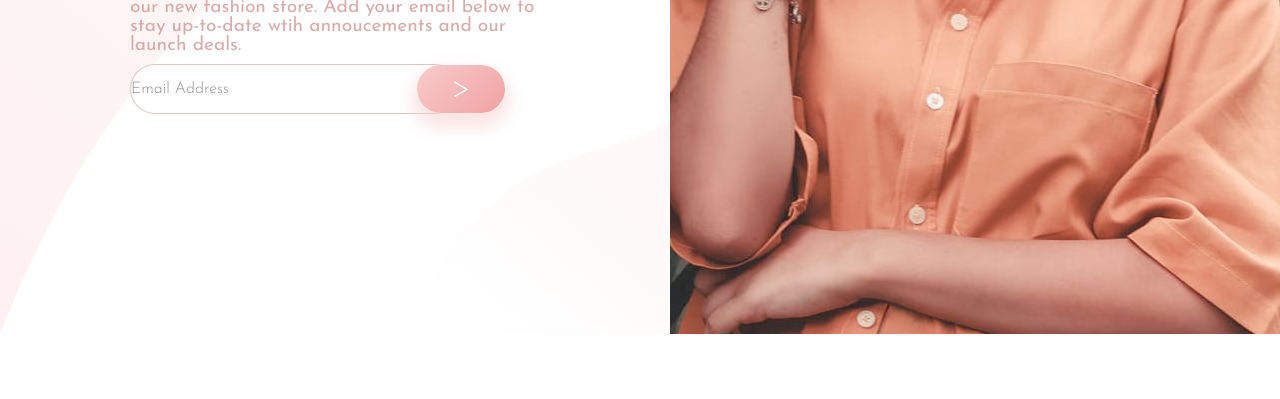
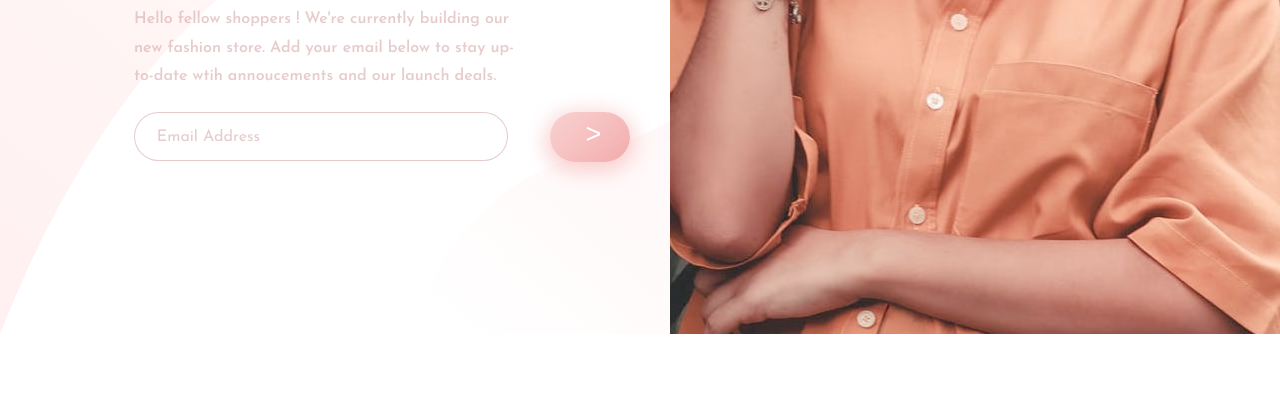
Before and after one commit to steph29/challenge2, a plain HTML site: page index.html in a window 1280 px wide. Shown: the part 466-865 px from the top of the page. After the commit the page ends 800 px from the top, so only its background shows below. Drawn offline with Linux system fonts and the light colour scheme.

Commit message:
fin de travail CSS/html

```diff
--- a/css/style.css
+++ b/css/style.css
@@ -1,103 +1,166 @@
 body {
   width: 100%;
   height: 100%;
-  background-image: url(../images/bg-pattern-desktop.svg);
-  background-clip: border-box;
-  background-repeat: no-repeat;
   margin: 0%;
   padding: 0%;
+  background-image: url(../images/bg-pattern-desktop.svg);
+  background-clip: content-box;
+  background-repeat: no-repeat;
   font-family: "Josefin Sans", sans-serif;
-  font-size: 16px;
+  font-weight: 300;
   display: grid;
-  grid-template-columns: 3fr 1fr;
-  grid-template-areas: "texte photo";
-}
-.wrapper {
-  grid-area: texte;
-  opacity: 0.8;
-  display: grid;
-  grid-template-rows: 0.1fr 0.3fr 1fr;
+  grid-template-columns: 1fr;
+  grid-template-rows: 0.3fr 0.7fr 2fr;
   grid-template-areas:
     "logo"
-    "."
-    "textWereComing";
-  margin: 110px;
-  padding: 20px;
-  position: relative;
-  bottom: 50px;
+    "photo"
+    "texte";
 }
-.were,
-.coming {
-  font-size: 5rem;
+
+.logo {
+  grid-area: logo;
+  align-self: center;
+  margin-left: 10%;
+}
+.mobileImage {
+  grid-area: photo;
+  display: block;
+}
+.desktopImage {
+  display: none;
+}
+.container {
+  /* grid-area: texte; */
+  grid-row-start: 3;
+  grid-row-end: 4;
+  display: grid;
+  grid-template-rows: repeat(4, 1fr);
+  opacity: 0.7;
 }
 .were {
-  grid-area: were;
-  font-weight: 200;
-  color: hsl(0, 36%, 70%);
-}
-.logo {
-  grid-area: logo;
+  grid-row-start: 1;
+  grid-row-end: 2;
+  justify-self: center;
+  font-weight: 300;
+  align-self: end;
+  font-size: 4rem;
+  color: hsla(0, 36%, 70%, 0.7);
 }
 .coming {
-  color: black;
-}
-.container {
-  grid-area: textWereComing;
-  display: grid;
-  grid-template-rows: 0.8fr 0.5fr 0.5fr 0.4fr;
-  grid-template-areas:
-    "were"
-    "coming"
-    "para"
-    "input";
-  justify-content: center;
-  align-items: center;
-  font-size: 1.2rem;
-  color: hsl(0, 36%, 70%);
+  grid-row-start: 2;
+  grid-row-end: 3;
+  justify-self: center;
+  text-align: center;
+  font-size: 4rem;
+  font-weight: 400;
+  letter-spacing: 0.5rem;
 }
 p {
-  margin: 0px;
+  grid-row-start: 3;
+  grid-row-end: 4;
+  justify-self: center;
+  text-align: center;
+  font-size: 0.9rem;
+  color: hsla(0, 36%, 70%, 0.7);
+  margin-left: 10%;
+  margin-right: 10%;
+  font-weight: 600;
+  line-height: 1.5rem;
 }
-.aside {
-  grid-area: photo;
+.form {
+  grid-row-start: 4;
+  grid-row-end: 5;
+}
+input::placeholder {
+  font-size: 1rem;
+  color: hsla(0, 36%, 70%, 0.7);
+  font-family: "Josefin Sans", sans-serif;
 }
 input {
-  grid-area: input;
+  width: 75%;
+  justify-self: center;
+  margin-left: 30px;
   position: relative;
-  width: 80%;
-  height: 3rem;
+  height: 40px;
   border-radius: 30px;
-  padding: 0px;
   border: 1px solid hsla(0, 36%, 70%, 0.7);
-}
-input::placeholder {
-  font-family: "Josefin Sans", sans-serif;
-  font-weight: 200;
-  font-size: 1rem;
-}
-.send:hover {
-  cursor: pointer;
-  background-color: linear-gradient(135, hsl(0, 80%, 86%), hsl(0, 74%, 74%));
+  padding-left: 5%;
 }
 .send {
-  left: 70%;
-  font-family: "Josefin Sans", sans-serif;
-  font-size: 2rem;
-  font-weight: 200;
-  height: 3rem;
-  color: #fff;
-  width: 5.5rem;
-  border-radius: 30px;
+  position: absolute;
+  left: 250px;
+  width: 3.9rem;
+  height: 45px;
   border: none;
   background: linear-gradient(135deg, hsl(0, 80%, 86%), hsl(0, 74%, 74%));
-  box-shadow: 0px 10px 15px 5px hsla(0, 80%, 86%, 0.5);
+  box-shadow: 0px 5px 20px 5px hsl(0, 80%, 86%);
+  color: #fff;
+  font-weight: 300;
 }
-@media screen and (max-width: 375px) {
+
+@media screen and (min-width: 376px) {
   body {
-    grid-template-columns: 1fr;
-    grid-template-rows: 1fr;
-    grid-template-areas:
-      "photo"
-      "texte";
+    display: grid;
+    grid-template-columns: 2fr 1fr;
+    grid-template-rows: 200px 500px;
+  }
+  .desktopImage {
+    grid-column-start: 2;
+    grid-column-end: 3;
+    grid-row-start: 1;
+    grid-row-end: 3;
+    display: block;
+  }
+  .mobileImage {
+    display: none;
+  }
+  .logo {
+    align-self: center;
+    padding-left: 10%;
+  }
+  .container {
+    grid-column-start: 1;
+    grid-column-end: 2;
+    grid-row-start: 2;
+    grid-row-end: 3;
+    align-self: center;
+    padding: 0% 20%;
+  }
+  .were {
+    font-size: 4rem;
+    color: hsl(0, 36%, 70%);
+    font-weight: 200;
+    justify-self: start;
+    letter-spacing: 1.6rem;
+  }
+  .coming {
+    font-weight: 600;
+    justify-self: start;
+    align-self: center;
+    letter-spacing: 1.6rem;
+    text-align: start;
+  }
+  p {
+    text-align: left;
+    justify-self: start;
+    align-self: center;
+    font-size: 1rem;
+    margin-left: 0%;
+    line-height: 1.8rem;
+  }
+  input {
+    width: 80%;
+    position: relative;
+    margin-left: 0%;
+    height: 45px;
+  }
+  .send {
+    position: absolute;
+    padding-bottom: 0.5%;
+    left: 550px;
+    padding-left: 1%;
+    font-size: 1.7rem;
+    width: 5rem;
+    height: 50px;
   }
 }
--- a/index.html
+++ b/index.html
@@ -6,30 +6,36 @@
     <link rel="stylesheet" href="css/style.css" />
     <link rel="stylesheet" href="js/script.js" />
     <link rel="icon" type="image/fav.ico" href="images/fav.ico" />
-    <link href="https://fonts.googleapis.com/css2?family=Josefin+Sans:wght@300;400;600&display=swap" rel="stylesheet">
-    <img s alt="" />
+    <link
+      href="https://fonts.googleapis.com/css2?family=Josefin+Sans:wght@300;400;600&display=swap"
+      rel="stylesheet"
+    />
     <title>Challenge2</title>
   </head>
   <body>
-    <div class="wrapper">
-        <img src="images/logo.svg" alt="logo" class="logo"/>
-        <div class="container">
-        <div class="were">WE'RE</div>
-        <div class="coming">COMING  SOON</div>
-        <p>
-          Hello fellow shoppers ! We're currently building our new fashion
-          store. Add your email below to stay up-to-date wtih annoucements and
-          our launch deals.
-        </p>
-        <form action="#"></form>
-        <input type="email" placeholder="Email Address" />
-        <input type="submit" value=">" class="send"/>
-      </div>
+    <div class="logo">
+      <img src="images/logo.svg" alt="logo" />
     </div>
 
+    <div class="container">
+      <div class="were">WE'RE</div>
+      <div class="coming">COMING SOON</div>
+      <p>
+        Hello fellow shoppers ! We're currently building our new fashion store.
+        Add your email below to stay up-to-date wtih annoucements and our launch
+        deals.
+      </p>
+      <form action="#" class="form">
+        <input type="email" placeholder="Email Address" class="placeholer" />
+        <input type="submit" value=">" class="send" />
+      </form>
     </div>
-    <div class="aside">
-      <img src="images/hero-desktop.jpg" alt="photo" class="portrait"/>
+
+    <div>
+      <img src="images/hero-desktop.jpg" alt="photo" class="desktopImage" />
+      <div>
+        <img src="images/hero-mobile.jpg" alt="photo" class="mobileImage" />
+      </div>
     </div>
   </body>
 </html>
```
